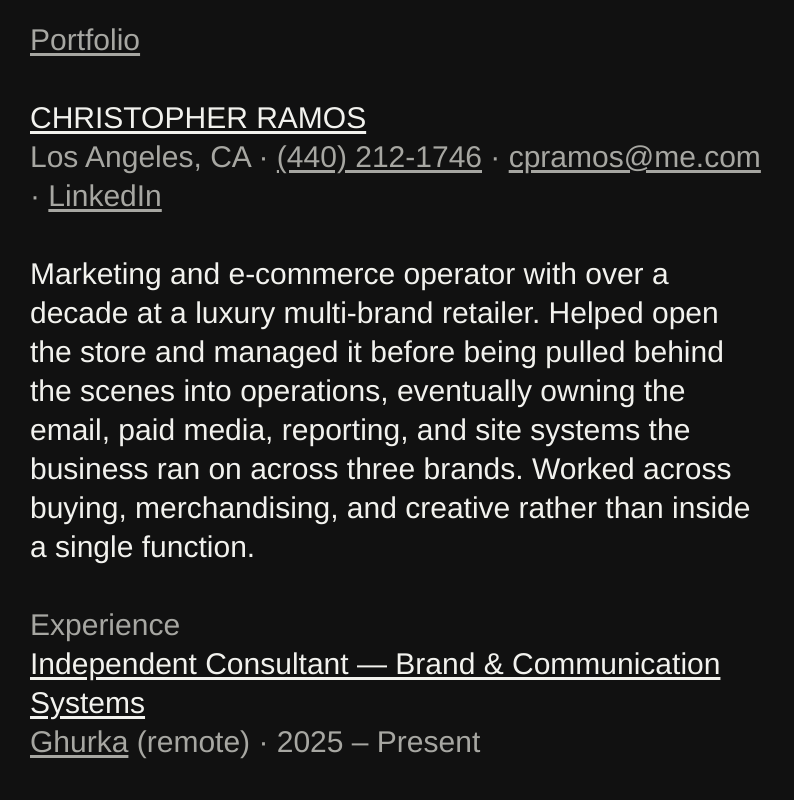
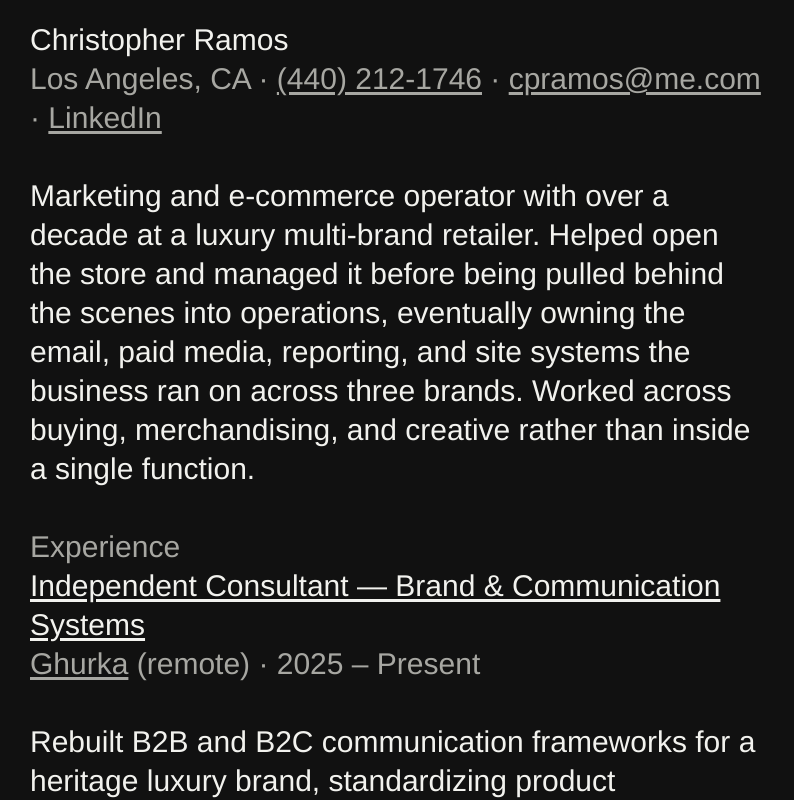
Before and after one commit to pianogoth/christopherparkramos.com, a Next.js app: page /resume in a window 1280 px wide. Shown: the top 800 px of the page, without its empty margins (0-794 px from the left). Built offline with nearby package versions, Linux system fonts and the light colour scheme.

Commit message:
Standardize site headers and footers

```diff
--- a/app/globals.css
+++ b/app/globals.css
@@ -10,7 +10,7 @@
 * { box-sizing: border-box; }
 html { scroll-behavior: smooth; -webkit-text-size-adjust: 100%; }
 body { margin: 0; background: var(--paper); color: var(--ink); font: 400 30px/1.3 var(--sans); }
-a { color: inherit; text-decoration: none; }
+a { color: inherit; text-decoration-line: underline; text-decoration-color: var(--secondary); text-decoration-thickness: 3px; text-underline-offset: 3px; }
 a:hover { color: var(--secondary); }
 a:focus-visible { outline: 2px solid var(--ink); outline-offset: 4px; }
 ::selection { background: var(--ink); color: var(--paper); }
@@ -29,7 +29,6 @@ main { width: calc(100% - 60px); max-width: 1080px; margin-left: 30px; padding:
 .contents-label { margin: 0 0 8px; color: var(--secondary); }
 .contents ol { margin: 0; padding: 0; list-style: none; }
 .contents li { margin: 0; }
-.contents a:hover { text-decoration: underline; text-decoration-color: var(--secondary); text-decoration-thickness: 3px; text-underline-offset: 3px; }
 
 .case-study { max-width: 44ch; margin: 0 0 112px; scroll-margin-top: 20px; }
 .case-header { margin: 0 0 30px; }
@@ -39,21 +38,17 @@ main { width: calc(100% - 60px); max-width: 1080px; margin-left: 30px; padding:
 .case-copy p { margin: 0; }
 blockquote { margin: 48px 0; padding: 0; border: 0; font: inherit; }
 .coda .case-body p { margin: 0 0 30px; }
-.external-link { text-decoration: underline; text-decoration-color: var(--secondary); text-decoration-thickness: 3px; text-underline-offset: 3px; }
 
 footer { margin: 150px 0 0; color: var(--secondary); }
 footer > p { max-width: 44ch; margin: 0 0 30px; color: var(--ink); font: inherit; }
 .footer-meta { display: flex; flex-wrap: wrap; gap: 0 8px; }
-.footer-meta a { text-decoration: underline; text-decoration-color: var(--secondary); text-decoration-thickness: 3px; text-underline-offset: 3px; }
 .back-top { display: block; width: fit-content; margin-top: 30px; }
 .footer-nav { display: flex; gap: 30px; align-items: baseline; margin-top: 30px; }
 .footer-nav .back-top { margin-top: 0; }
 
 .resume-main { --resume-gap: 1.3em; max-width: 44ch; }
-.resume-nav { margin-bottom: var(--resume-gap); color: var(--secondary); }
-.resume-nav a, .resume-contact a, .resume-role-header a, .resume-section > p a { text-decoration: underline; text-decoration-color: var(--secondary); text-decoration-thickness: 3px; text-underline-offset: 3px; }
 .resume-header { margin-bottom: var(--resume-gap); }
-.resume-header h1 { margin: 0; font: inherit; text-decoration-line: underline; text-decoration-color: currentColor; text-decoration-thickness: 3px; text-underline-offset: 3px; }
+.resume-header h1 { margin: 0; font: inherit; }
 .resume-contact { margin: 0 0 var(--resume-gap); color: var(--secondary); }
 .resume-summary { margin: 0; }
 .resume-section { margin-bottom: var(--resume-gap); }
@@ -72,7 +67,6 @@ footer > p { max-width: 44ch; margin: 0 0 30px; color: var(--ink); font: inherit
 .resume-main li { margin: 0 0 12px; }
 .resume-main li:last-child { margin-bottom: 0; }
 .resume-footer { margin: var(--resume-gap) 0 0; color: var(--secondary); }
-.resume-footer .footer-nav { margin-top: 0; }
 
 @media (max-width: 760px) {
   body { font-size: 22px; line-height: 1.28; }
@@ -92,7 +86,7 @@ footer > p { max-width: 44ch; margin: 0 0 30px; color: var(--ink); font: inherit
   html { scroll-behavior: auto; }
   body { font-size: 9pt; line-height: 1.2; }
   main.resume-main { width: auto; max-width: none; margin: 0; padding: 0; }
-  .resume-nav, .resume-footer { display: none; }
+  .resume-footer { display: none; }
   .resume-header { margin-bottom: 20pt; }
   .resume-contact { margin-bottom: 10pt; }
   .resume-section { margin-bottom: 18pt; }
--- a/app/page.tsx
+++ b/app/page.tsx
@@ -30,7 +30,7 @@ export default function Home() {
     <main>
       <header className="site-header">
         <a className="wordmark" href="#top" aria-label="Christopher Ramos, home">
-          CHRISTOPHER RAMOS
+          Christopher Ramos
         </a>
         <p className="header-meta">Los Angeles, CA <span aria-hidden="true">·</span> <a href="mailto:cpramos@me.com">cpramos@me.com</a> <span aria-hidden="true">·</span> <a href="https://www.linkedin.com/in/christopherparkramos/" target="_blank" rel="noreferrer">LinkedIn<span className="sr-only"> (opens in a new tab)</span></a></p>
       </header>
@@ -109,8 +109,8 @@ export default function Home() {
 
       <footer>
         <p>I&apos;m looking for work where the analytical and creative sides of a brand aren&apos;t handled by different people. If that describes something you&apos;re building, I&apos;d like to hear about it.</p>
-        <div className="footer-meta"><a href="mailto:cpramos@me.com">cpramos@me.com</a><span aria-hidden="true">·</span><a href="https://www.linkedin.com/in/christopherparkramos/" target="_blank" rel="noreferrer">LinkedIn</a><span aria-hidden="true">·</span><span>Los Angeles, CA</span></div>
-        <nav className="footer-nav" aria-label="Footer navigation"><a className="back-top" href="#top">Back to top</a><Link href="/resume/">Résumé</Link></nav>
+        <div className="footer-meta"><a href="mailto:cpramos@me.com">cpramos@me.com</a><span aria-hidden="true">·</span><a href="https://www.linkedin.com/in/christopherparkramos/" target="_blank" rel="noreferrer">LinkedIn</a><span aria-hidden="true">·</span><Link href="/resume/">Résumé</Link><span aria-hidden="true">·</span><span>Los Angeles, CA</span></div>
+        <nav className="footer-nav" aria-label="Footer navigation"><a className="back-top" href="#top">Back to top</a></nav>
       </footer>
     </main>
   );
--- a/app/resume/page.tsx
+++ b/app/resume/page.tsx
@@ -20,12 +20,8 @@ function Category({ title, items }: { title: string; items: string[] }) {
 export default function Resume() {
   return (
     <main className="resume-main" id="top">
-      <nav className="resume-nav" aria-label="Résumé navigation">
-        <Link href="/">Portfolio</Link>
-      </nav>
-
       <header className="resume-header">
-        <h1>CHRISTOPHER RAMOS</h1>
+        <h1>Christopher Ramos</h1>
         <p className="resume-contact">Los Angeles, CA <span aria-hidden="true">·</span> <a href="tel:+14402121746">(440) 212-1746</a> <span aria-hidden="true">·</span> <a href="mailto:cpramos@me.com">cpramos@me.com</a> <span aria-hidden="true">·</span> <a href="https://www.linkedin.com/in/christopherparkramos/" target="_blank" rel="noreferrer">LinkedIn<span className="sr-only"> (opens in a new tab)</span></a></p>
         <p className="resume-summary">Marketing and e-commerce operator with over a decade at a luxury multi-brand retailer. Helped open the store and managed it before being pulled behind the scenes into operations, eventually owning the email, paid media, reporting, and site systems the business ran on across three brands. Worked across buying, merchandising, and creative rather than inside a single function.</p>
       </header>
@@ -126,7 +122,8 @@ export default function Resume() {
       </section>
 
       <footer className="resume-footer">
-        <nav className="footer-nav" aria-label="Résumé footer navigation"><Link href="/">Portfolio</Link><a href="#top">Back to top</a></nav>
+        <div className="footer-meta"><a href="mailto:cpramos@me.com">cpramos@me.com</a><span aria-hidden="true">·</span><a href="https://www.linkedin.com/in/christopherparkramos/" target="_blank" rel="noreferrer">LinkedIn</a><span aria-hidden="true">·</span><Link href="/">Portfolio</Link><span aria-hidden="true">·</span><span>Los Angeles, CA</span></div>
+        <nav className="footer-nav" aria-label="Résumé footer navigation"><a href="#top">Back to top</a></nav>
       </footer>
     </main>
   );
```
Also changed, not shown: 1 other file (tests, documents, lock files or other folders).
